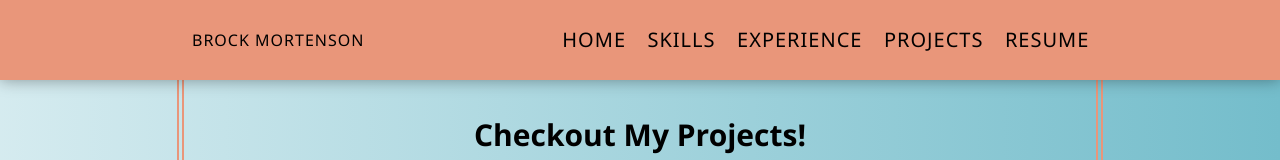
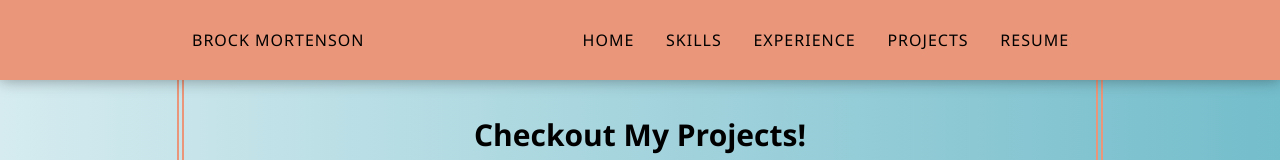
Before and after one commit to brockmortenson/my-website, a React (Create React App) app: page /Projects in a window 1280 px wide. Shown: the top 160 px of the page. Built offline with nearby package versions, Linux system fonts and the light colour scheme.

Commit message:
Made one last change because I didn't realize something in my css was applying to something else that I didn't want it to apply to.

```diff
--- a/src/styles/projects.css
+++ b/src/styles/projects.css
@@ -77,7 +77,7 @@
     border-bottom: 1px solid black;
 }
 
-p {
+.project-name p {
     font-size: 20px;
     padding: 10px;
 }
```
Also changed, not shown: src/images/resume_webdev_scr.png (deleted).
